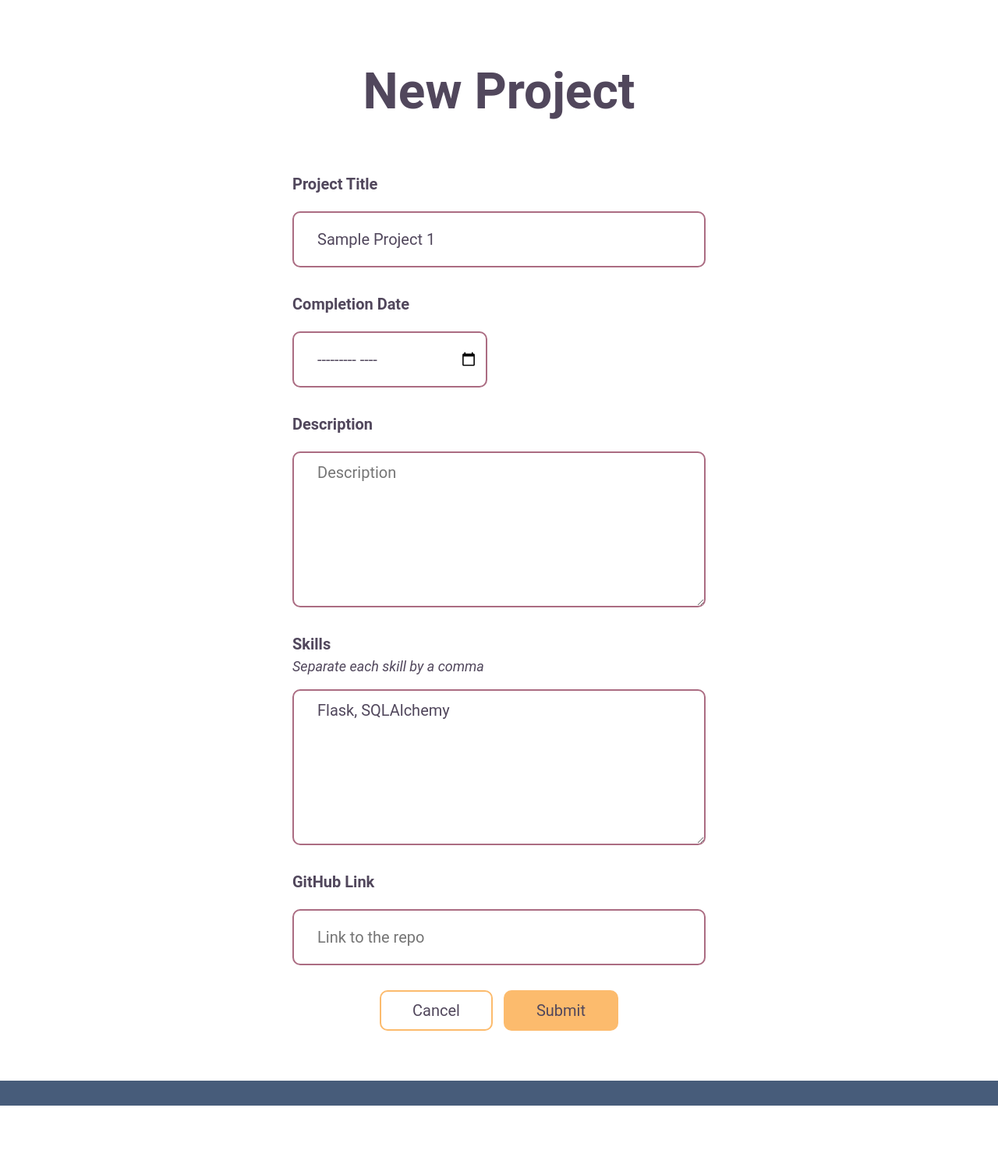
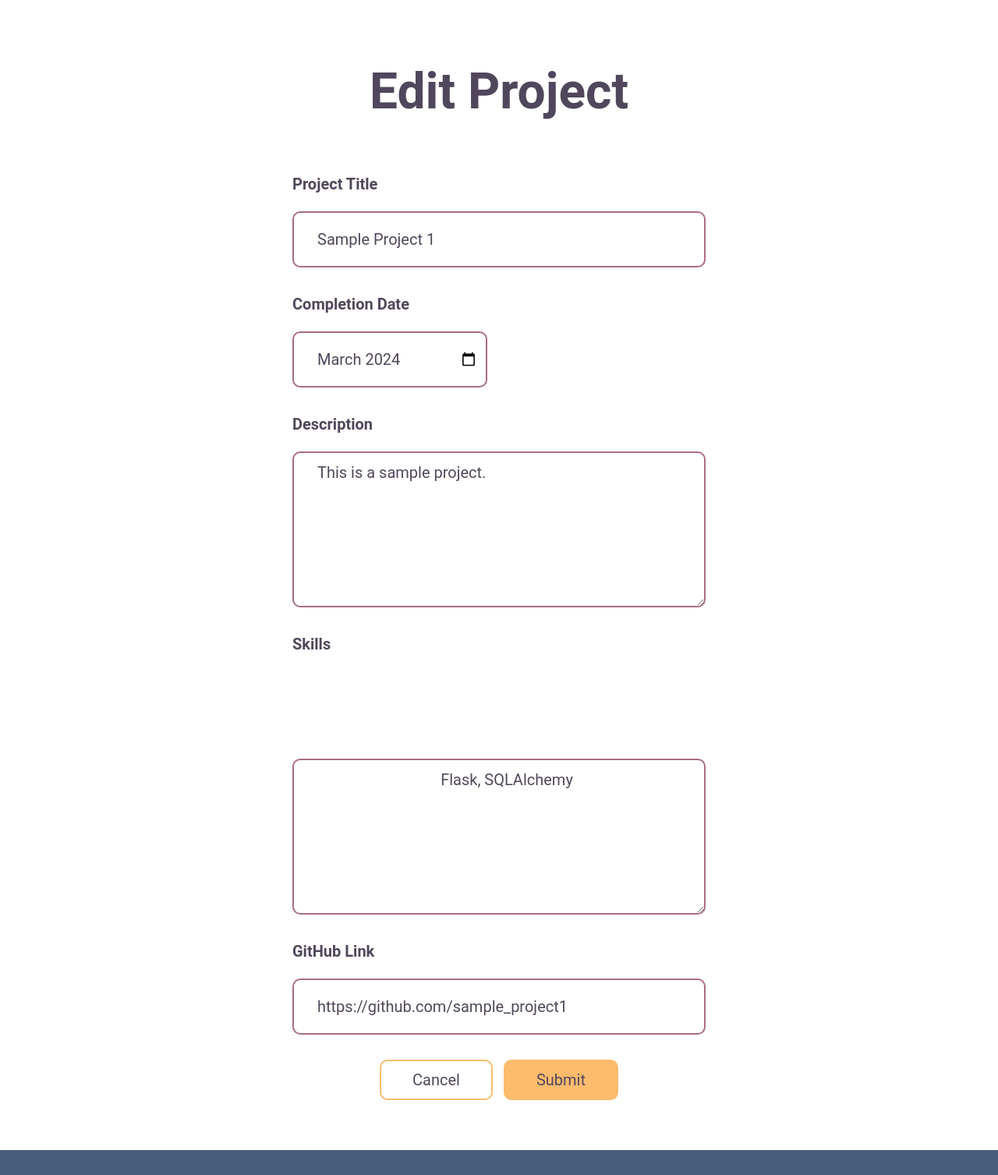
Before and after one commit to joryaya99/TechDegree-Project5, a Flask app: page /projects/1/edit in a window 1280 px wide. Shown: the part 93-1600 px from the top of the page at 78% size. Before the commit the page ends 1511 px from the top, so only its background shows below. Run offline with Flask 3, Linux system fonts and the light colour scheme; data comes from the database, SQL or seed files in the repository.

Commit message:
Update edit.html

```diff
--- a/TechDegree-Project-5/templates/edit.html
+++ b/TechDegree-Project-5/templates/edit.html
@@ -2,21 +2,25 @@
 
 {% block content %}
 <section class="header">
-    <h1>New Project</h1>
+    <h1>Edit Project</h1>
 </section>
 <section id="form">
-    <form action="{{ url_for('edit', id=project.id) }}" method="POST">
+    <form action="{{ url_for('edit_project', id=project.id) }}" method="POST">
         <label for="title">Project Title</label>
-        <input type="text" name="title" id="title" placeholder="Project Name" value="{{ project.title }}" required>
+        <input type="text" name="title" id="title" value="{{ project.title }}" required>
+
         <label for="date">Completion Date</label>
-        <input type="month" name="date" id="date" value="{{ project.date }}">
+        <input type="month" name="date" id="date" value="{{ project.date.strftime('%Y-%m') }}" required>
+
         <label for="description">Description</label>
-        <textarea name="desc" id="description" cols="30" rows="20" placeholder="Description" required>{{ project.descrip }}</textarea>
-        <label for="skills-list" id="skills-label">Skills</label>
-        <p>Separate each skill by a comma</p>
-        <textarea name="skills" id="skills-list" cols="30" rows="10" placeholder="Skill, Skill" required>{{ project.skills }}</textarea>
+        <textarea name="description" id="description" required>{{ project.description }}</textarea>
+
+        <label for="skills">Skills</label>
+        <textarea name="skills" id="skills" required>{{ project.skills }}</textarea>
+
         <label for="github">GitHub Link</label>
-        <input type="url" name="github" id="github" placeholder="Link to the repo" value="{{ project.ghlink }}" required>
+        <input type="url" name="github" id="github" value="{{ project.repo_link }}" required>
+
         <div>
             <button type="reset">Cancel</button>
             <button type="submit">Submit</button>
```
